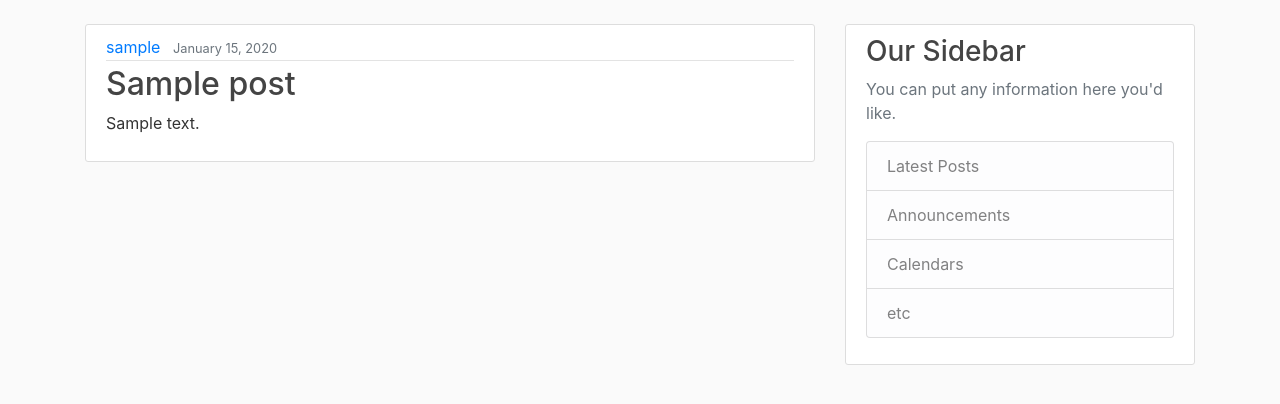
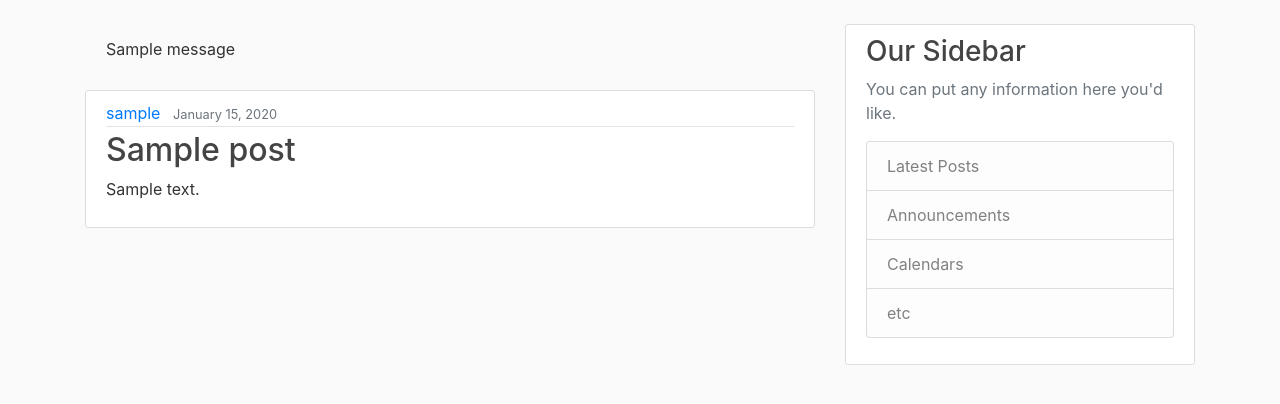
Before and after one commit to Nyame-Wolf/Django-blog, a Django app: page / in a window 1280 px wide. Shown: the part 56-460 px from the top of the page. Run offline with Django 3.2, Linux system fonts and the light colour scheme; tables that the repository leaves empty hold one stand-in row (values such as "Sample post"); one stand-in notice (Sample message) is shown; some libraries are stand-ins or nearby versions.

Commit message:
Add flash messages to show that a user has been saved

```diff
--- a/blog_proj/blog_app/templates/blog_app/base.html
+++ b/blog_proj/blog_app/templates/blog_app/base.html
@@ -48,6 +48,14 @@
     <main role="main" class="container">
         <div class="row">
             <div class="col-md-8">
+                {% if messages %}
+                {% for message in messages  %}
+                    <div class="alert alert-{{ messages.tags}}">
+                        {{ message }}
+                    </div>
+
+                {% endfor %}
+                {% endif %}
                 {% block content %}{% endblock %}
             </div>
             <div class="col-md-4">
--- a/blog_proj/users/views.py
+++ b/blog_proj/users/views.py
@@ -1,5 +1,6 @@
 from django.shortcuts import render,redirect
 from blog_app.forms import CustomUserCreationForm
+from django.contrib import messages
 
 
 def register(request):
@@ -8,6 +9,7 @@
         if form.is_valid():
             form.save()
             username = form.cleaned_data.get('usename')
+            messages.success(request, f'Your Account has been successfully created')
             return redirect('blog-home')
     else:
         form = CustomUserCreationForm()
```
